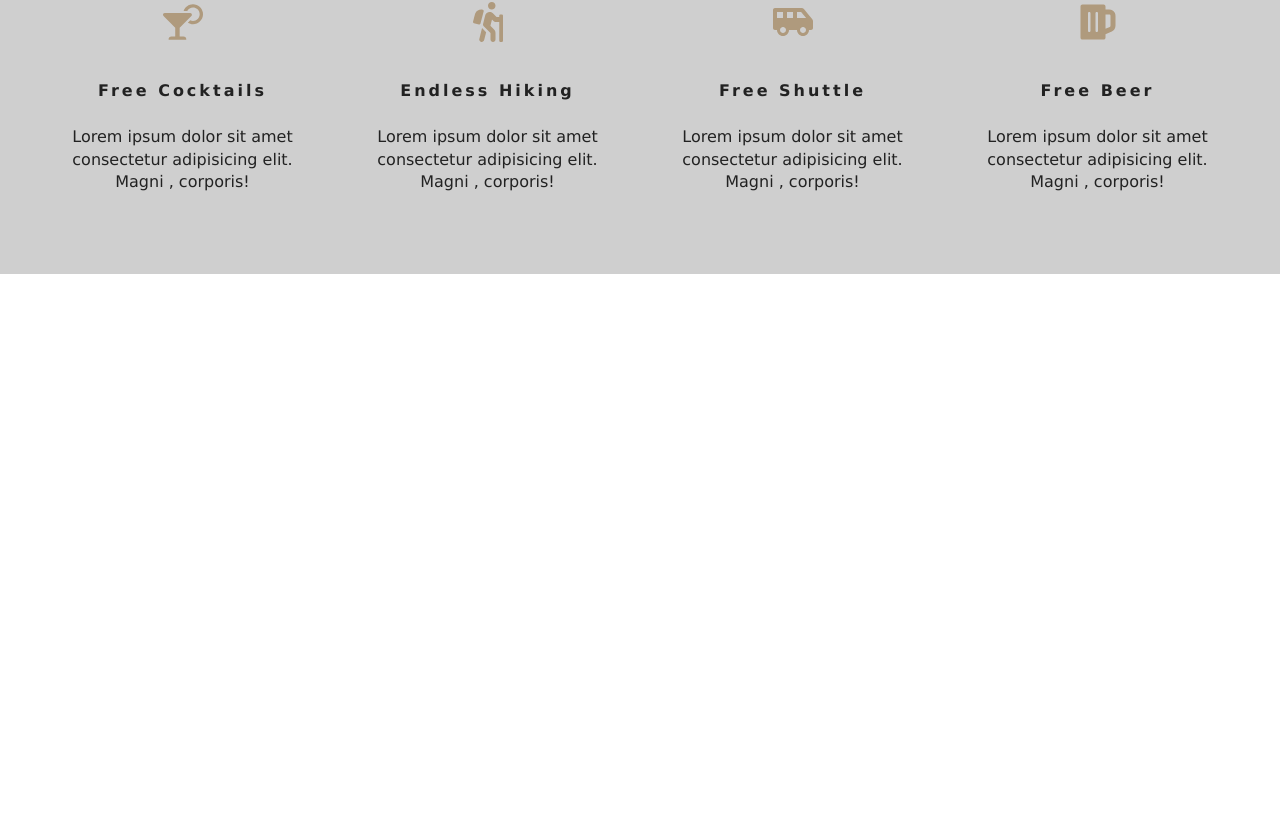
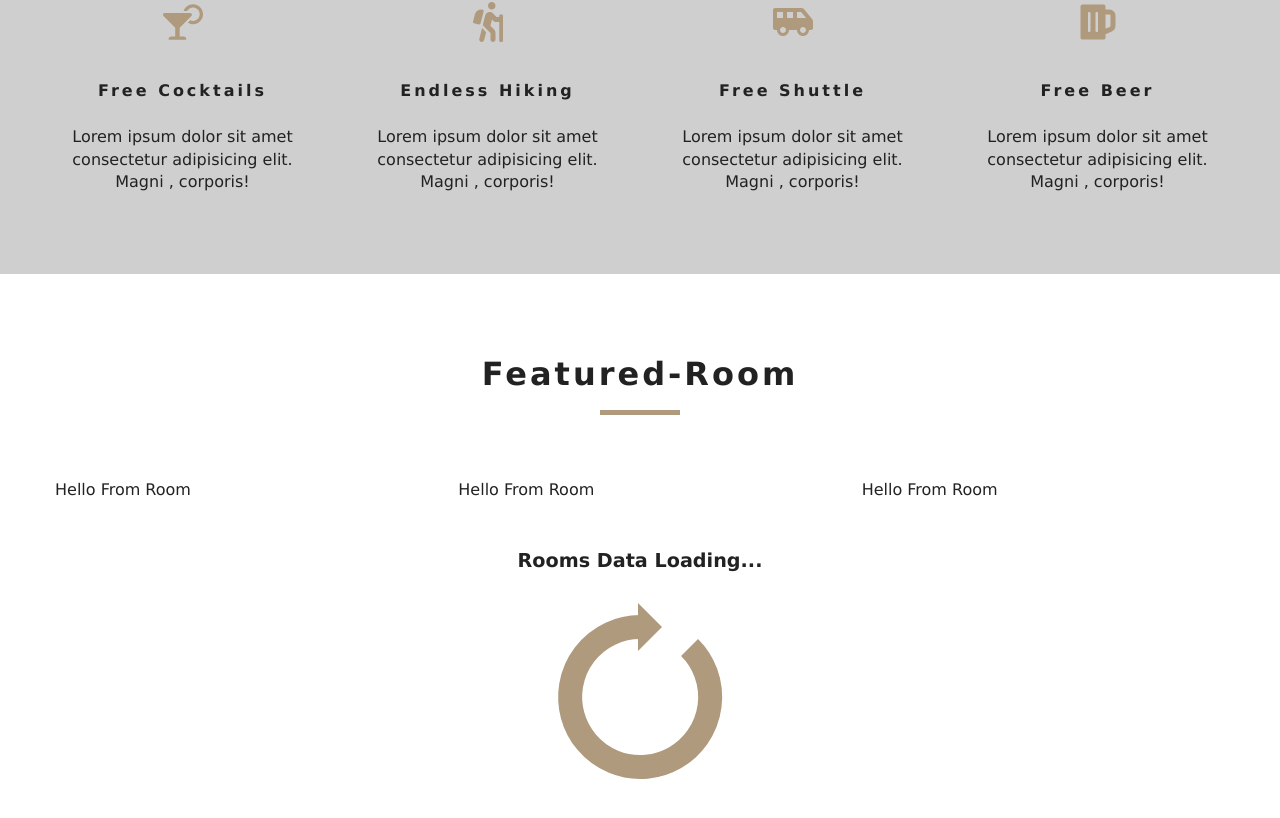
Before and after one commit to saryyevnd/resort-beach-react, a React (Create React App) app: page / in a window 1280 px wide. Shown: the part 1005-1823 px from the top of the page. Before the commit the page ends 1279 px from the top, so only its background shows below. Built offline with nearby package versions, Linux system fonts and the light colour scheme.

Commit message:
Craeted FeaturedRooms, Rooms, Loading components

```diff
--- /dev/null
+++ b/src/components/FeaturedRooms.js
@@ -0,0 +1,41 @@
+import React, { Component } from 'react'
+import { RoomContext } from '../context';
+import Loading from './Loading';
+import Room from './Room';
+import Title from './Title.js';
+
+
+
+
+class FeaturedRooms extends Component {
+    static contextType = RoomContext
+    render() {
+        const { loading, featuredRooms: rooms, } = this.context;
+        return (
+            <section className='featured-rooms'>
+                <Title title='featured-room' />
+                <div className='featured-rooms-center'>
+                    {
+                        loading
+                            ?
+                            <Loading />
+                            :
+                            rooms.map(room => {
+                                return <Room
+                                    key={room.id}
+                                    room={room}
+                                />
+                            })}
+                </div>
+                <Loading />
+            </section>
+        )
+    }
+}
+
+
+
+
+
+
+export default FeaturedRooms;
--- /dev/null
+++ b/src/components/Loading.js
@@ -0,0 +1,12 @@
+import React from 'react'
+import LoadingArrow from './../images/gif/loading-arrow.gif'
+const Loading = () => {
+    return (
+        <section className='loading'>
+            <h4>Rooms Data Loading...</h4>
+            <img src={LoadingArrow} alt='' />
+        </section>
+    )
+}
+
+export default Loading
--- /dev/null
+++ b/src/components/Room.js
@@ -0,0 +1,11 @@
+import React from 'react'
+
+const Room = () => {
+    return (
+        <div>
+            Hello From Room
+        </div>
+    )
+}
+
+export default Room
--- a/src/context.js
+++ b/src/context.js
@@ -1,12 +1,35 @@
 import React, { Component } from 'react'
+import items from './data.js';
 const RoomContext = React.createContext(null);
 // <RoomContext.Provider value={} />
 class RoomProvider extends Component {
     state = {
-
+        rooms: [],
+        sortedRooms: [],
+        featuredRooms: [],
+        loading: true
+    };
+    componentDidMount() {
+        let rooms = this.formatData(items)
+        let featuredRooms = rooms.filter(room => room.featured);
+        this.setState({
+            rooms,
+            featuredRooms,
+            sortedRooms: rooms,
+            loading: false
+        })
+    }
+    formatData(items) {
+        let tempItems = items.map(item => {
+            let id = item.sys.id
+            let images = item.fields.images.map(image => image.fields.file.url);
+            let room = { ...item.fields, images, id }
+            return room
+        })
+        return tempItems
     }
     render() {
-        return <RoomContext.Provider value={'Hello World!'}>
+        return <RoomContext.Provider value={{ ...this.state }}>
             {this.props.children}
         </RoomContext.Provider>
     }
--- a/src/pages/Home.js
+++ b/src/pages/Home.js
@@ -1,6 +1,7 @@
 import React from 'react';
 import { Link } from 'react-router-dom';
 import Banner from '../components/Banner';
+import FeaturedRooms from '../components/FeaturedRooms';
 import Hero from '../components/Hero';
 import Services from '../components/Services';
 
@@ -18,6 +19,7 @@
                 </Banner>
             </Hero>
             <Services />
+            <FeaturedRooms />
         </>
     )
 }
```
